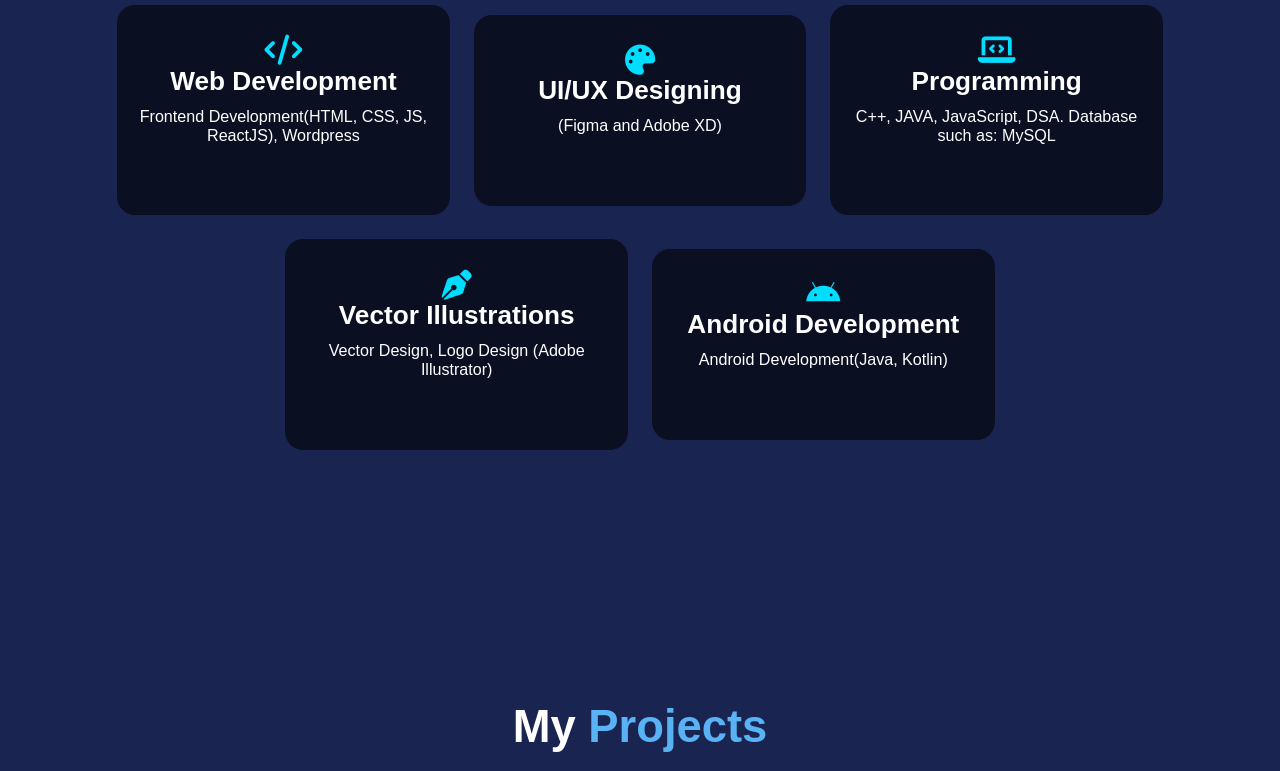
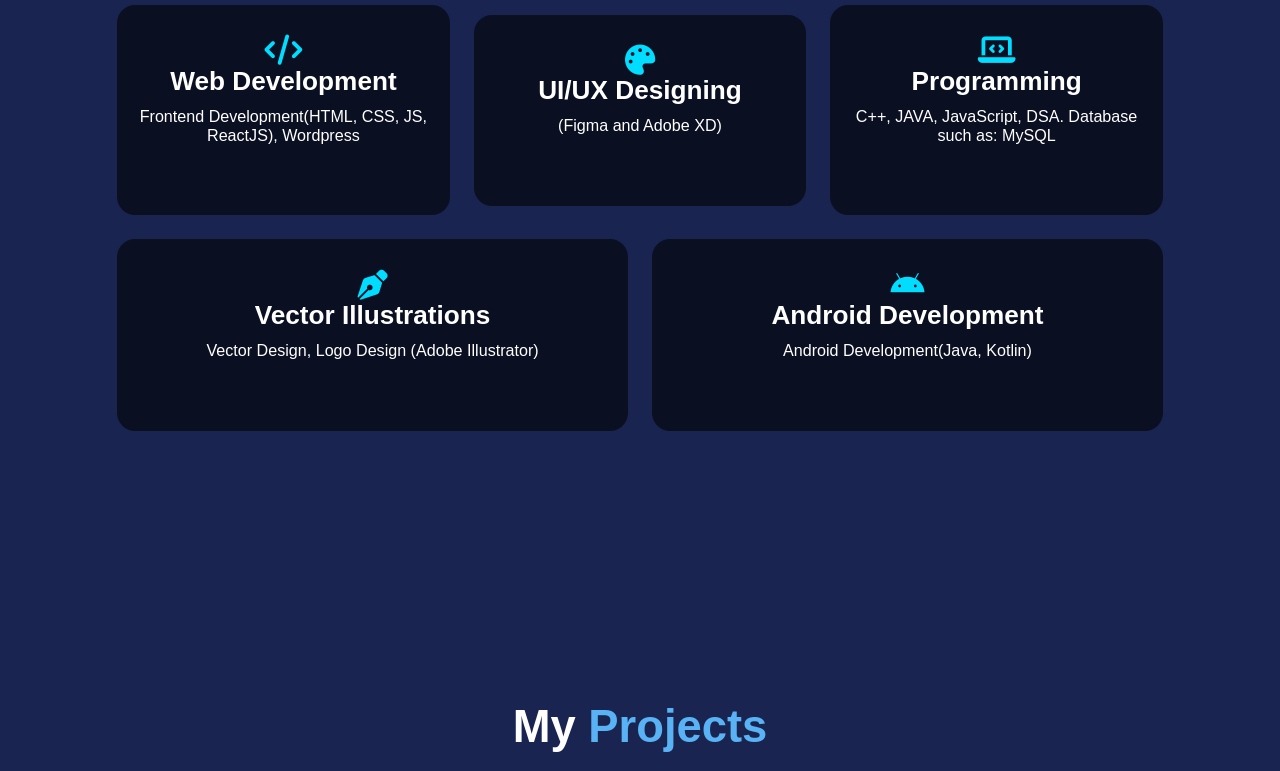
Before and after one commit to Viditsoni9123/My-Personal-Portfolio-Website, a plain HTML site: page index.html in a window 1280 px wide. Shown: the part 1800-2571 px from the top of the page. Drawn offline with nearby package versions, Linux system fonts and the light colour scheme.

Commit message:
Update index.html

```diff
--- a/index.html
+++ b/index.html
@@ -84,15 +84,15 @@
                     Database such as: MySQL</p>
                 <!-- <a href="#" class="btn_2">Read More</a> -->
             </div>
-            <div class="services-container">
-                <div class="services-box">
+<!--             <div class="services-container"> -->
+            <div class="services-box">
                     <!-- <i class="fa-solid fa-code"></i> -->
                     <i class="fa-solid fa-pen-nib"></i>
                     <h3> Vector Illustrations </h3>
                     <p>Vector Design, Logo Design (Adobe Illustrator)</p>
                     <!-- <a href="#" class="btn_2">Read More</a> -->
-                </div>
-                <div class="services-box">
+            </div>
+            <div class="services-box">
                 <i class="fa-brands fa-android"></i>
                 <h3> Android Development </h3>
                 <!-- <p>I am a frontend wed developer. Using technologies such as HTML, CSS, JS, ReactJS, Wordpress. </p> -->
```
